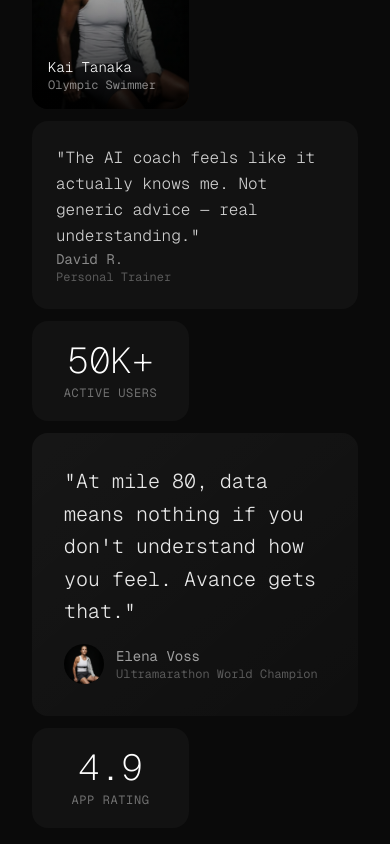
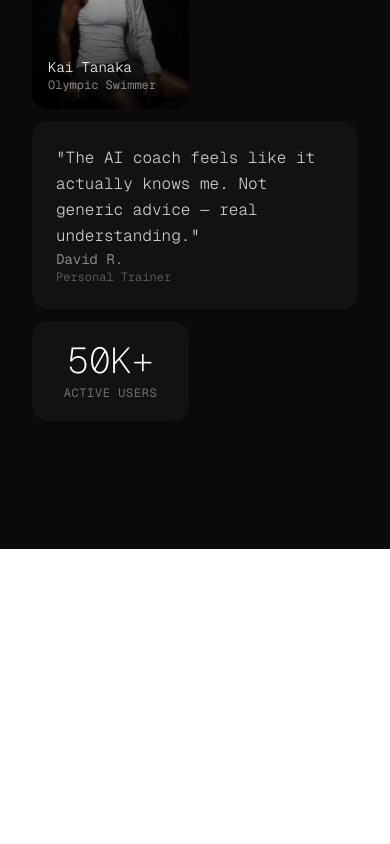
Before and after one commit to abrilmarangoni/Avance-AI-FitnessApp, a Next.js app: page / in a window 390 px wide. Shown: the part 6980-7824 px from the top of the page. After the commit the page ends 7529 px from the top, so only its background shows below. Built offline with nearby package versions, Linux system fonts and the light colour scheme.

Commit message:
Shop buttons appear on hover (desktop) and always visible (mobile)

```diff
--- a/app/shop/page.tsx
+++ b/app/shop/page.tsx
@@ -436,7 +436,7 @@
 
               </div>
               <div className="p-6 border-t border-white/10">
-                <div className="flex gap-3 mb-4">
+                <div className="flex gap-3 mb-4 opacity-100 md:opacity-0 md:group-hover:opacity-100 transition-opacity duration-300">
                   <button
                     onClick={(e) => addToCart("watch", "Avance APEX", 1199, e)}
                     className="flex-1 py-3 border border-white/30 text-white rounded font-mono text-xs uppercase tracking-wider hover:bg-white/10 transition-all"
@@ -484,7 +484,7 @@
 
               </div>
               <div className="p-6 border-t border-white/10">
-                <div className="flex gap-3 mb-4">
+                <div className="flex gap-3 mb-4 opacity-100 md:opacity-0 md:group-hover:opacity-100 transition-opacity duration-300">
                   <button
                     onClick={(e) => addToCart("band", "Avance PULSE", 449, e)}
                     className="flex-1 py-3 border border-white/30 text-white rounded font-mono text-xs uppercase tracking-wider hover:bg-white/10 transition-all"
@@ -532,7 +532,7 @@
 
               </div>
               <div className="p-6 border-t border-white/10">
-                <div className="flex gap-3 mb-4">
+                <div className="flex gap-3 mb-4 opacity-100 md:opacity-0 md:group-hover:opacity-100 transition-opacity duration-300">
                   <button
                     onClick={(e) => addToCart("ring", "Avance ORBIT", 399, e)}
                     className="flex-1 py-3 border border-white/30 text-white rounded font-mono text-xs uppercase tracking-wider hover:bg-white/10 transition-all"
@@ -580,7 +580,7 @@
 
               </div>
               <div className="p-6 border-t border-white/10">
-                <div className="flex gap-3 mb-4">
+                <div className="flex gap-3 mb-4 opacity-100 md:opacity-0 md:group-hover:opacity-100 transition-opacity duration-300">
                   <button
                     onClick={(e) => addToCart("wat", "Avance WATT PRO", 699, e)}
                     className="flex-1 py-3 border border-white/30 text-white rounded font-mono text-xs uppercase tracking-wider hover:bg-white/10 transition-all"
@@ -628,7 +628,7 @@
 
               </div>
               <div className="p-6 border-t border-white/10">
-                <div className="flex gap-3 mb-4">
+                <div className="flex gap-3 mb-4 opacity-100 md:opacity-0 md:group-hover:opacity-100 transition-opacity duration-300">
                   <button
                     onClick={(e) => addToCart("banda", "Avance CORE ARM", 349, e)}
                     className="flex-1 py-3 border border-white/30 text-white rounded font-mono text-xs uppercase tracking-wider hover:bg-white/10 transition-all"
@@ -676,7 +676,7 @@
 
               </div>
               <div className="p-6 border-t border-white/10">
-                <div className="flex gap-3 mb-4">
+                <div className="flex gap-3 mb-4 opacity-100 md:opacity-0 md:group-hover:opacity-100 transition-opacity duration-300">
                   <button
                     onClick={(e) => addToCart("heart", "Avance HEART CORE", 299, e)}
                     className="flex-1 py-3 border border-white/30 text-white rounded font-mono text-xs uppercase tracking-wider hover:bg-white/10 transition-all"
--- a/avance-landing.tsx
+++ b/avance-landing.tsx
@@ -572,33 +572,6 @@
                 <div className="text-white/40 text-xs font-mono uppercase tracking-wider">Active Users</div>
               </div>
 
-              {/* Big quote */}
-              <div className="col-span-2 md:col-span-3 bg-gradient-to-br from-white/[0.05] to-white/[0.02] rounded-2xl p-8 flex flex-col justify-between" style={{ minHeight: '160px' }}>
-                <p className="text-white/90 text-xl md:text-2xl font-light leading-relaxed">
-                  "At mile 80, data means nothing if you don't understand how you feel. Avance gets that."
-                </p>
-                <div className="flex items-center gap-3 mt-4">
-                  <div className="w-10 h-10 rounded-full overflow-hidden">
-                    <Image
-                      src="/images/perso1.jpeg"
-                      alt="Elena Voss"
-                      width={40}
-                      height={40}
-                      className="object-cover w-full h-full"
-                    />
-                  </div>
-                  <div>
-                    <div className="text-white/60 text-sm">Elena Voss</div>
-                    <div className="text-white/30 text-xs font-mono">Ultramarathon World Champion</div>
-                  </div>
-                </div>
-              </div>
-
-              {/* Stats card 3 */}
-              <div className="col-span-1 bg-white/[0.03] rounded-2xl p-5 flex flex-col justify-center items-center text-center">
-                <div className="text-white text-4xl font-extralight mb-1">4.9</div>
-                <div className="text-white/40 text-xs font-mono uppercase tracking-wider">App Rating</div>
-              </div>
 
             </div>
 
```
